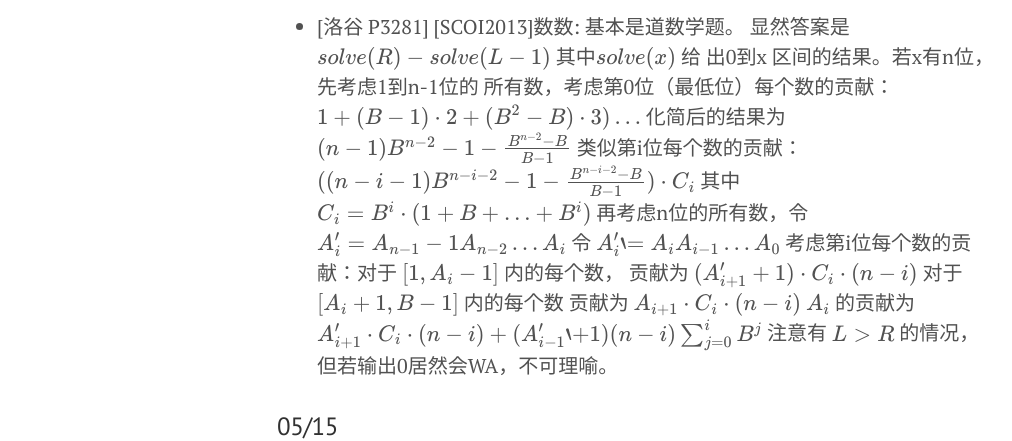
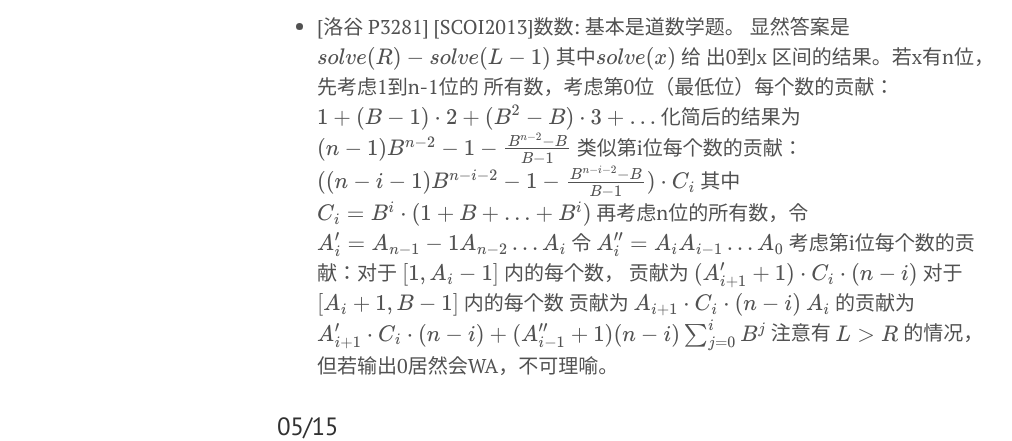
Before and after one commit to atubo/online-judge, a Jekyll site: the page built from docs/journal.md, in a window 1280 px wide and 900 px high. Shown: the part 322-763 px from the top of the window, without its empty margins (3-1015 px from the left). Built offline with Jekyll 4.4.1, drawn with Linux system fonts in a browser that asks for light colours; formulas are drawn with MathJax 3.

Commit message:
fix latex equation

```diff
--- a/docs/journal.md
+++ b/docs/journal.md
@@ -12,19 +12,19 @@ Journal of the problems I have worked on
 显然答案是 $solve(R)-solve(L-1)$ 其中$solve(x)$ 给
 出0到x 区间的结果。若x有n位，先考虑1到n-1位的
 所有数，考虑第0位（最低位）每个数的贡献：
-$1+(B-1)\cdot 2 + (B^2-B)\cdot 3)...$
+$1+(B-1)\cdot 2 + (B^2-B)\cdot 3 + ...$
 化简后的结果为 $(n-1)B^{n-2}-1-\frac{B^{n-2}-B}{B-1}$
 类似第i位每个数的贡献：
 $((n-i-1)B^{n-i-2}-1-\frac{B^{n-i-2}-B}{B-1})\cdot C_i$
 其中 $C_i=B^i\cdot(1+B+...+B^i)$
 再考虑n位的所有数，令 $A_i'=A_{n-1}-1 A_{n-2} ... A_i$
-令 $A_i''=A_i A_{i-1} ... A_0$
+令 $A_i^{\prime\prime}=A_i A_{i-1} ... A_0$
 考虑第i位每个数的贡献：对于 $[1, A_i-1]$ 内的每个数，
 贡献为 $(A_{i+1}'+1)\cdot C_i\cdot(n-i)$
 对于 $[A_i+1, B-1]$ 内的每个数
 贡献为 $A_{i+1}\cdot C_i\cdot(n-i)$
 $A_i$ 的贡献为
-$A_{i+1}'\cdot C_i\cdot(n-i) + (A_{i-1}''+1)(n-i)\sum_{j=0}^{i}B^j$
+$A_{i+1}'\cdot C_i\cdot(n-i) + (A_{i-1}^{\prime\prime}+1)(n-i)\sum_{j=0}^{i}B^j$
 注意有 $L>R$ 的情况，但若输出0居然会WA，不可理喻。
 
 ### 05/15
```
